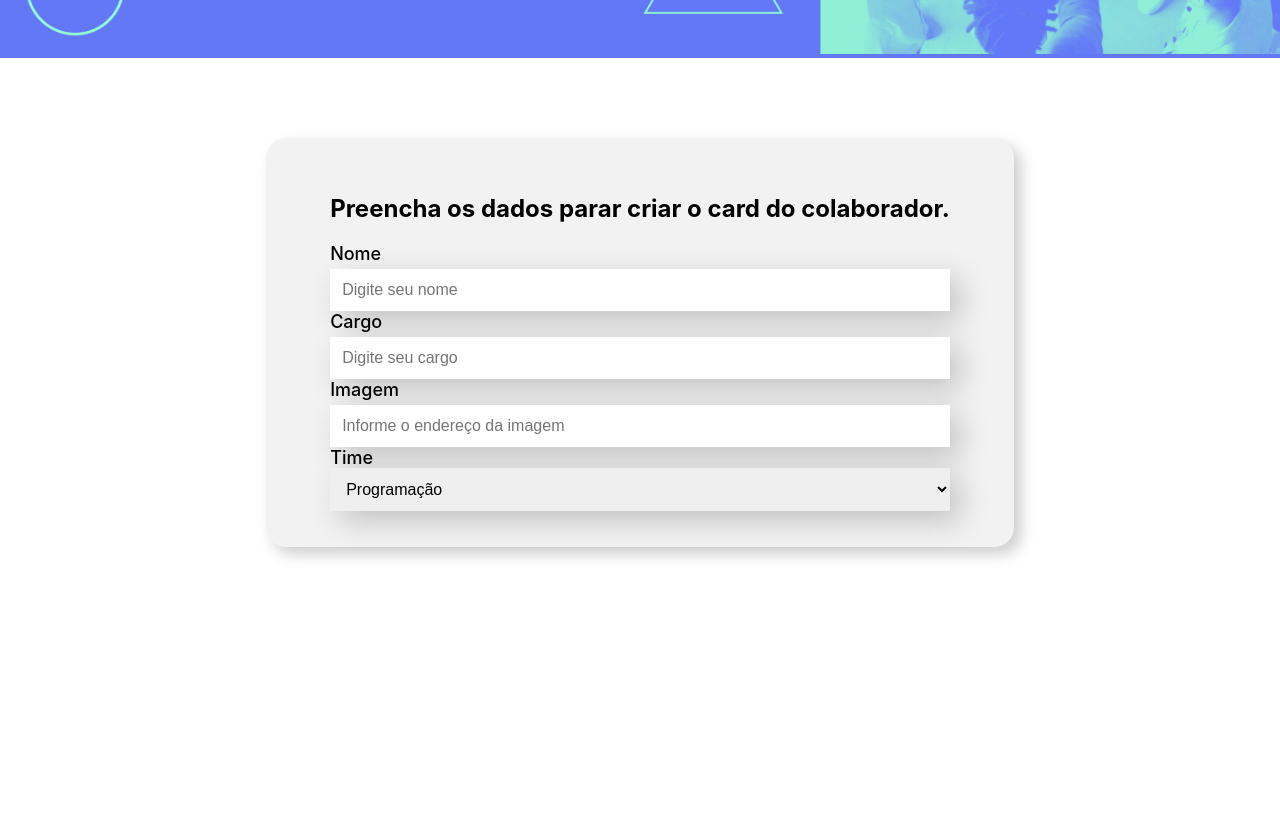
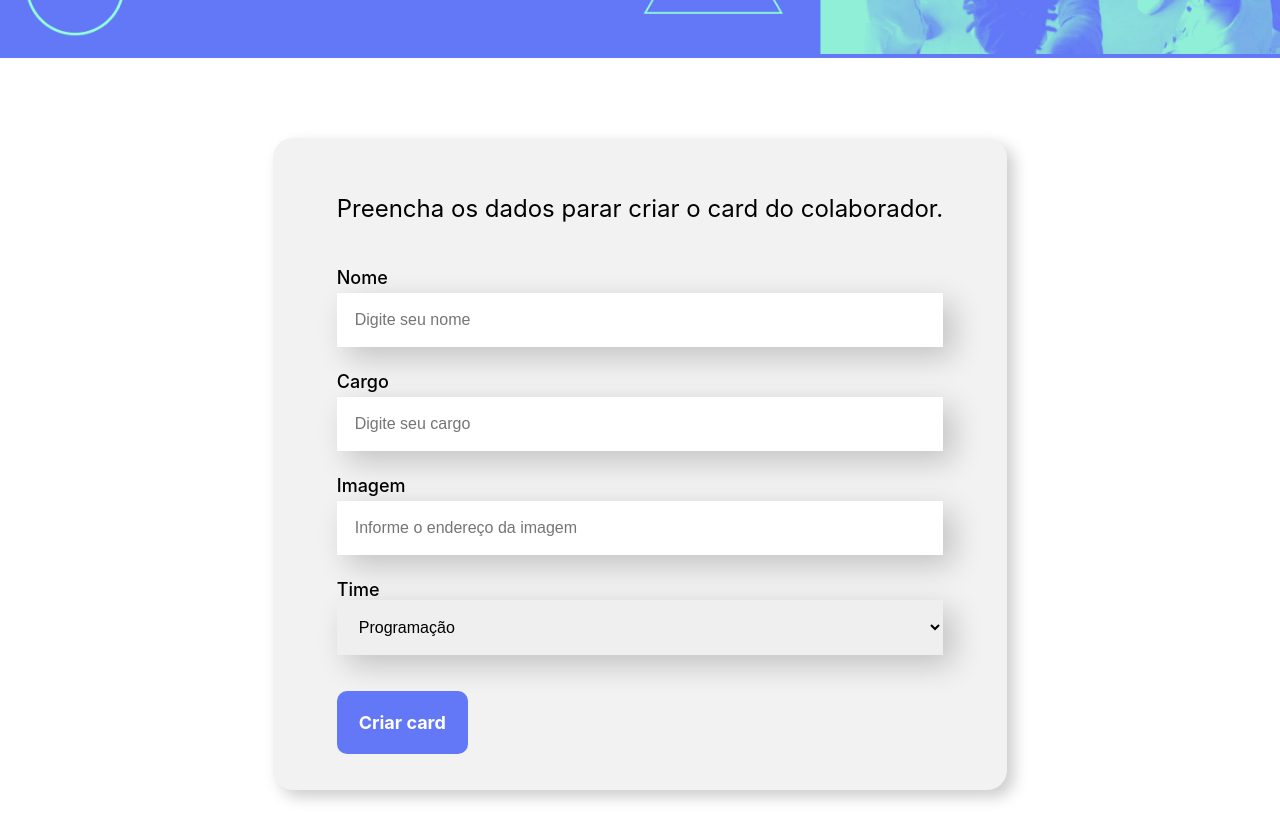
Before and after one commit to BrenoDev00/Estudos_React, a React (Create React App) app in the folder organo/: page / in a window 1280 px wide. Shown: the part 440-1280 px from the top of the page. Before the commit the page ends 1067 px from the top, so only its background shows below. Built offline with nearby package versions, Linux system fonts and the light colour scheme.

Commit message:
adiciona o componente botão e adiciona ajustes de CSS em componentes

```diff
--- /dev/null
+++ b/organo/src/componentes/Botao/Botao.css
@@ -0,0 +1,16 @@
+.botao {
+  all: unset;
+  font-size: 18px;
+  font-weight: bold;
+  color: white;
+  background-color: #6278f7;
+  border-radius: 10px;
+  padding: 21px 22px;
+  align-self: flex-start;
+  cursor: pointer;
+  margin-top: 12px;
+}
+
+.botao:hover {
+  color: #95ffd4;
+}
--- /dev/null
+++ b/organo/src/componentes/Botao/index.js
@@ -0,0 +1,7 @@
+import "./Botao.css";
+
+const Botao = (props) => {
+  return <button className="botao">{props.children}</button>;
+};
+
+export default Botao;
--- a/organo/src/componentes/CampoTexto/CampoTexto.css
+++ b/organo/src/componentes/CampoTexto/CampoTexto.css
@@ -13,5 +13,5 @@
   border: none;
   box-shadow: 10px 10px 30px rgba(0, 0, 0, 0.2);
   font-size: 16px;
-  padding: 12px;
+  padding: 18px;
 }
--- a/organo/src/componentes/Formulario/Formulario.css
+++ b/organo/src/componentes/Formulario/Formulario.css
@@ -4,8 +4,15 @@
   margin: 80px 0;
 }
 
+.formulario h1 {
+  font-weight: 400;
+}
+
 .formulario form {
-  max-width: 80%;
+  /* max-width: 80%; */
+  display: flex;
+  flex-flow: column;
+  gap: 24px;
   background-color: #f2f2f2;
   border-radius: 20px;
   padding: 36px 64px;
--- a/organo/src/componentes/Formulario/index.js
+++ b/organo/src/componentes/Formulario/index.js
@@ -1,6 +1,7 @@
 import "./Formulario.css";
 import CampoTexto from "../CampoTexto";
 import ListaSuspensa from "../ListaSuspensa";
+import Botao from "../Botao";
 
 const Formulario = () => {
   const times = [
@@ -21,6 +22,7 @@ const Formulario = () => {
         <CampoTexto label="Cargo" placeholder="Digite seu cargo" />
         <CampoTexto label="Imagem" placeholder="Informe o endereço da imagem" />
         <ListaSuspensa label="Time" itens={times} />
+        <Botao>Criar card</Botao>
       </form>
     </section>
   );
--- a/organo/src/componentes/ListaSuspensa/ListaSuspensa.css
+++ b/organo/src/componentes/ListaSuspensa/ListaSuspensa.css
@@ -7,6 +7,6 @@
   border: none;
   box-shadow: 10px 10px 30px rgba(0, 0, 0, 0.2);
   font-size: 16px;
-  padding: 12px;
+  padding: 18px;
   width: 100%;
 }
```
